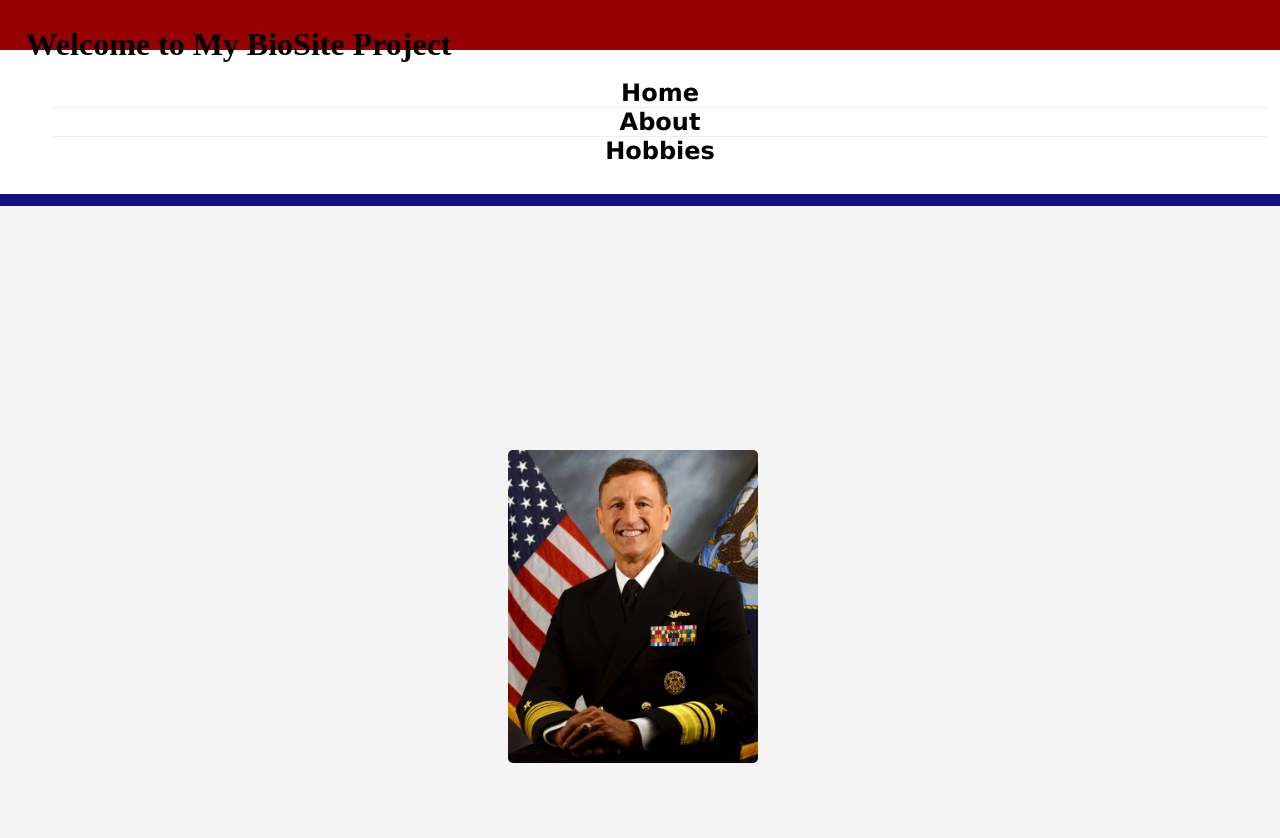
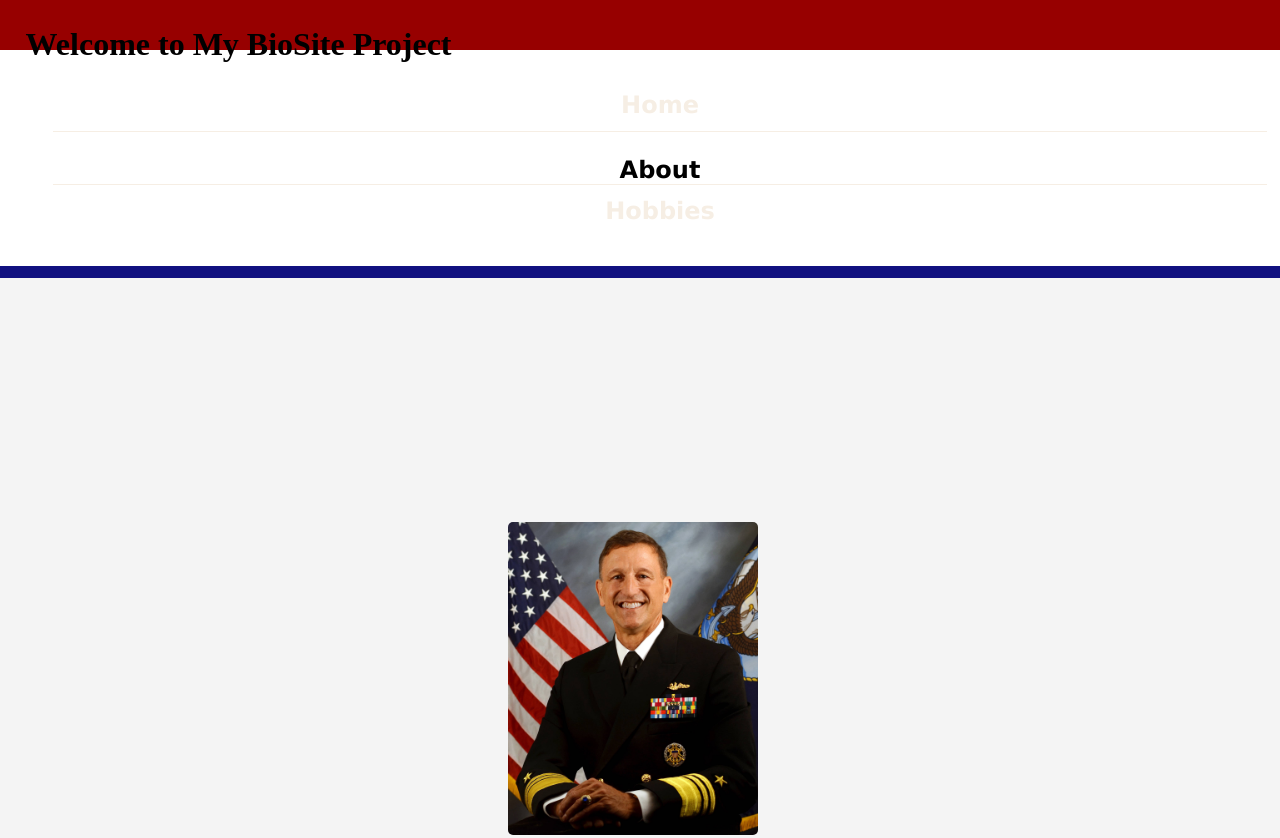
Before and after one commit to BHilarides/bioSite, a plain HTML site: page index.html in a window 1280 px wide. Shown: the top 838 px of the page. Drawn offline with Linux system fonts and the light colour scheme.

Commit message:
update1.2 image resize and nav links

```diff
--- a/CSS/styles.css
+++ b/CSS/styles.css
@@ -29,7 +29,7 @@ img {
 
 .image-column {
   float: left;
-  width: 300px; /* Adjust as needed */
+  width: 350px; /* Adjust as needed */
   margin-right: 20px;
 }
 
--- a/index.html
+++ b/index.html
@@ -20,9 +20,9 @@ Date: 3.6.25
 <!--nav area for hyperlinks to other pages-->
   <nav>
     <ul>
-      <li>Home</li>
-      <li>About</li>
-      <li>Hobbies</li>
+      <li><a href="index.html">Home</a></li>
+      <li><a href="about.html"></a>About</li>
+      <li><a href="hobby.html">Hobbies</a></li>
     </ul>
   </nav>
 
```
Also changed, not shown: about.html (+5 -0 lines), hobby.html (+5 -0 lines).
